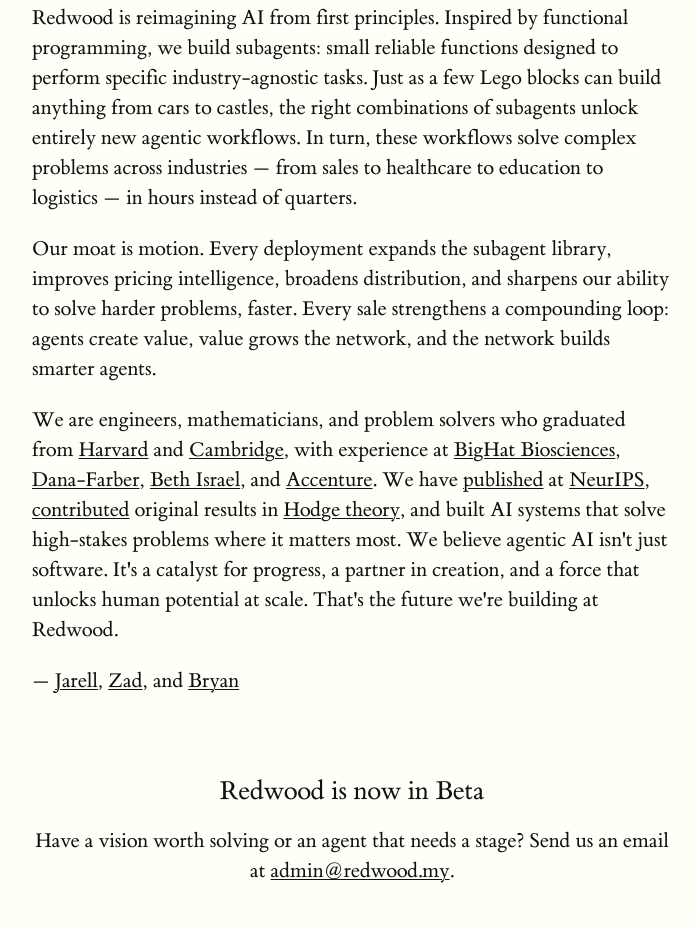
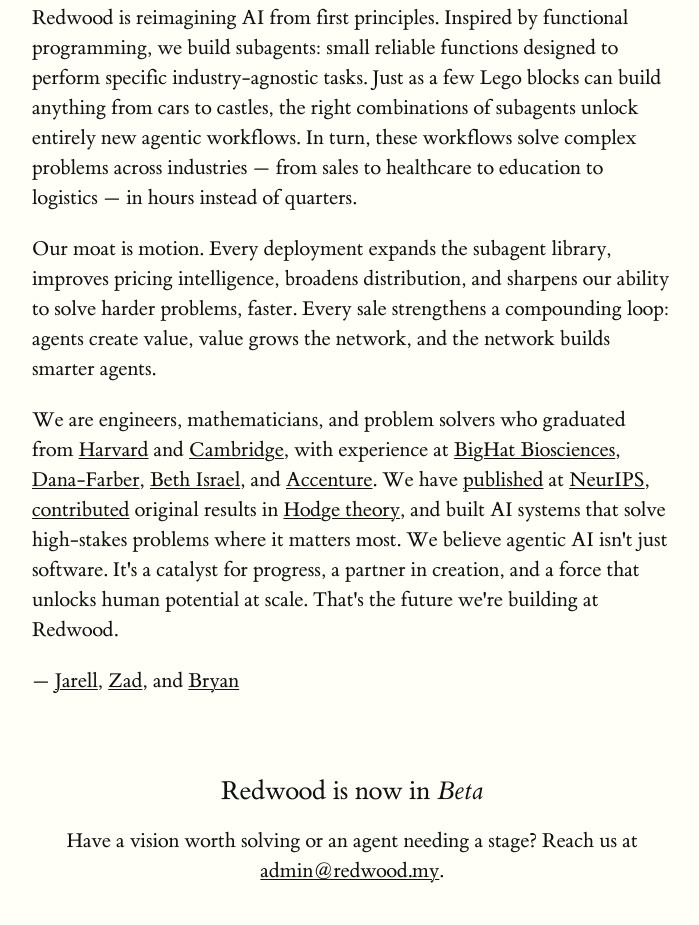
Before and after one commit to redwood-my/Home, a website: page index.html in a window 1280 px wide. Shown: the part 506-1431 px from the top of the page, without its empty margins (288-987 px from the left). Drawn offline with Linux system fonts and the light colour scheme.

Commit message:
Changed writing

```diff
--- a/index.html
+++ b/index.html
@@ -90,10 +90,10 @@
         </section>
 
         <section>
-            <h2 id="epilogue">Redwood is now in Beta</h2>
+            <h2 id="epilogue">Redwood is now in <em>Beta</em></h2>
             <p style="text-align: center">
-                Have a vision worth solving or an agent that needs a stage? Send
-                us an email at
+                Have a vision worth solving or an agent needing a stage? Reach
+                us at
                 <a href="mailto:admin@redwood.my">admin@redwood.my</a>.
             </p>
         </section>
```
